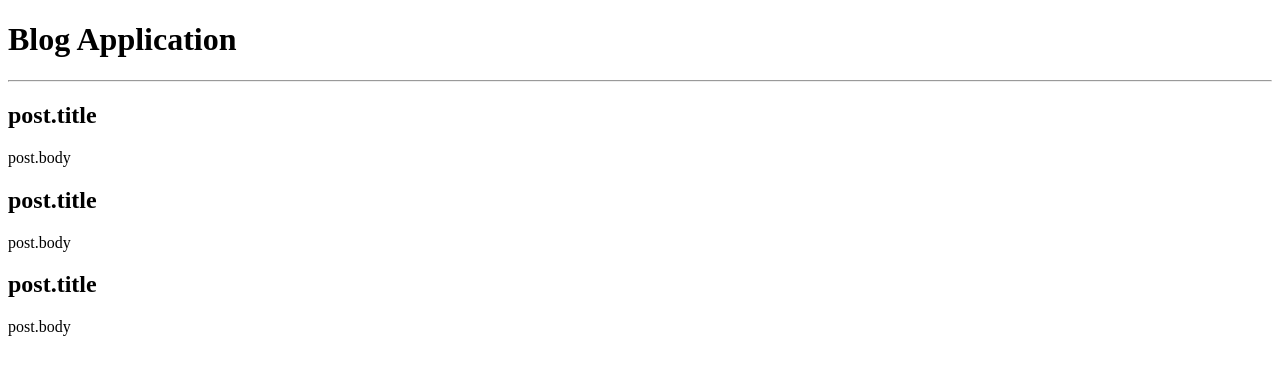
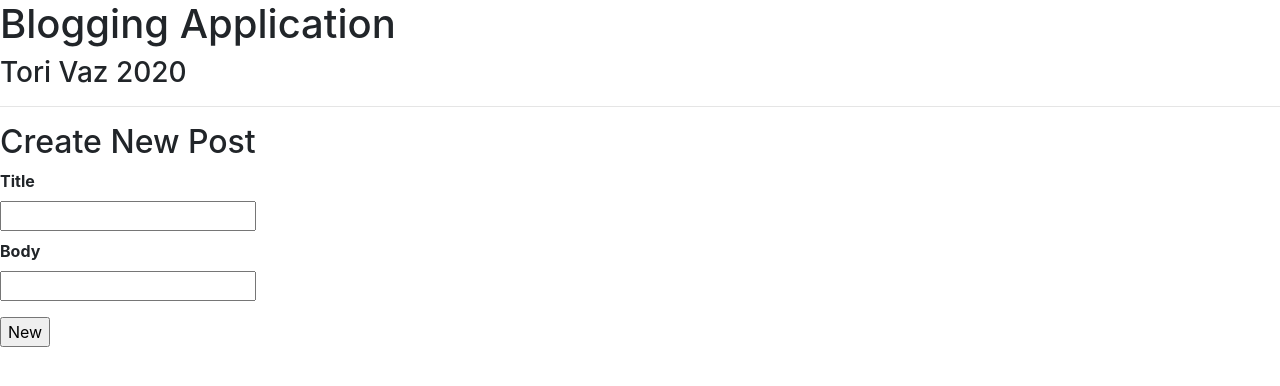
Before and after one commit to tvaz/flask-blog, a Flask app: page /new in a window 1280 px wide. Shown: the top 386 px of the page. Run offline with Flask 2, Linux system fonts and the light colour scheme; data comes from the database, SQL or seed files in the repository; both versions use the stored data as it was after the commit; some libraries are stand-ins or nearby versions.

Commit message:
Can add posts now

```diff
--- a/app.py
+++ b/app.py
@@ -1,5 +1,6 @@
-from flask import Flask, render_template
+from flask import Flask, render_template, request, redirect, url_for
 from flask_sqlalchemy import SQLAlchemy
+from wtforms import Form, StringField, validators
 
 app = Flask(__name__)
 
@@ -16,12 +17,27 @@ class Post(db.Model):
         return 'Post: "{}"'.format(self.title)
 #db.create_all()
 
+class NewPostForm(Form):
+    title = StringField('Title', [validators.length(min=1, max=120)])
+    body = StringField('Body', [validators.length(min=1, max=2000)])
+
 @app.route('/')
 def index():
     posts = Post.query.all()
+    print(posts)
     return render_template("index.html", posts=posts)
 
-@app.route('/new')
+@app.route('/new', methods=['GET', 'POST'])
+def new_post():
+    form = NewPostForm(request.form)
+    if request.method == 'POST' and form.validate():
+        post = Post(title=form.title.data, body=form.body.data)
+        db.session.add(post)
+        db.session.commit()
+        return redirect(url_for('index'))
+    return render_template("new.html", form=form)
+
+@app.route('/create')
 def create():
     return index()
 
--- /dev/null
+++ b/templates/_formhelpers.html
@@ -0,0 +1,12 @@
+{% macro render_field(field) %}
+  <dt>{{ field.label }}
+  <dd>{{ field(**kwargs)|safe }}
+  {% if field.errors %}
+    <ul class=errors>
+    {% for error in field.errors %}
+      <li>{{ error }}</li>
+    {% endfor %}
+    </ul>
+  {% endif %}
+  </dd>
+{% endmacro %}
--- /dev/null
+++ b/templates/base.html
@@ -0,0 +1,22 @@
+<!doctype html>
+<html lang="en">
+<head>
+{% block head %}
+<script src="https://code.jquery.com/jquery-3.4.1.slim.min.js" integrity="sha384-J6qa4849blE2+poT4WnyKhv5vZF5SrPo0iEjwBvKU7imGFAV0wwj1yYfoRSJoZ+n" crossorigin="anonymous"></script>
+
+<script src="https://cdn.jsdelivr.net/npm/popper.js@1.16.0/dist/umd/popper.min.js" integrity="sha384-Q6E9RHvbIyZFJoft+2mJbHaEWldlvI9IOYy5n3zV9zzTtmI3UksdQRVvoxMfooAo" crossorigin="anonymous"></script>
+
+<link rel="stylesheet" href="https://stackpath.bootstrapcdn.com/bootstrap/4.4.1/css/bootstrap.min.css" integrity="sha384-Vkoo8x4CGsO3+Hhxv8T/Q5PaXtkKtu6ug5TOeNV6gBiFeWPGFN9MuhOf23Q9Ifjh" crossorigin="anonymous">
+
+<script src="https://stackpath.bootstrapcdn.com/bootstrap/4.4.1/js/bootstrap.min.js" integrity="sha384-wfSDF2E50Y2D1uUdj0O3uMBJnjuUD4Ih7YwaYd1iqfktj0Uod8GCExl3Og8ifwB6" crossorigin="anonymous"></script>
+
+<script src="https://kit.fontawesome.com/e50a4335dc.js" crossorigin="anonymous"></script>
+<title> Blog Application </title>
+<h1> Blogging Application <h1>
+<h3> Tori Vaz 2020 </h3>
+<hr>
+
+{% endblock head %}
+{% block content %}
+{% endblock content %}
+</html>
--- a/templates/index.html
+++ b/templates/index.html
@@ -1,8 +1,16 @@
-<!doctype html>
-<title> Blog Application </title>
-<h1> Blog Application </h1>
+{% extends "base.html" %}
+
+{% block content %}
+
+<a class="btn btn-primary" href="/new">
+  <i class="far fa-plus-square"></i> New</a>
+
+{% if posts %}
+{% for post in posts %}
+<h2> {{ post.title }} </h2>
+<p> <a class="btn btn-primary" href="/edit/{{  post.id  }}"><i class="fas fa-edit"></i></a><a class="btn btn-danger" href="/del/{{ post.id }}"><i class="fas fa-trash"></i></a></p>
+<p>{{  post.body  }}</p>
 <hr>
-{% for post in posts %}
-<h2> post.title </h2>
-<p> post.body </p>
 {% endfor %}
+{% endif %}
+{% endblock content %}
--- /dev/null
+++ b/templates/new.html
@@ -0,0 +1,13 @@
+{% extends "base.html" %}
+{% from "_formhelpers.html" import render_field %}
+{% block content %}
+<h2> Create New Post </h2>
+
+<form method=post>
+  <dl>
+    {{ render_field(form.title) }}
+    {{ render_field(form.body) }}
+  </dl>
+  <p><input type=submit value=New>
+</form>
+{% endblock content %}
```
Also changed, not shown: posts.sqlite3.
